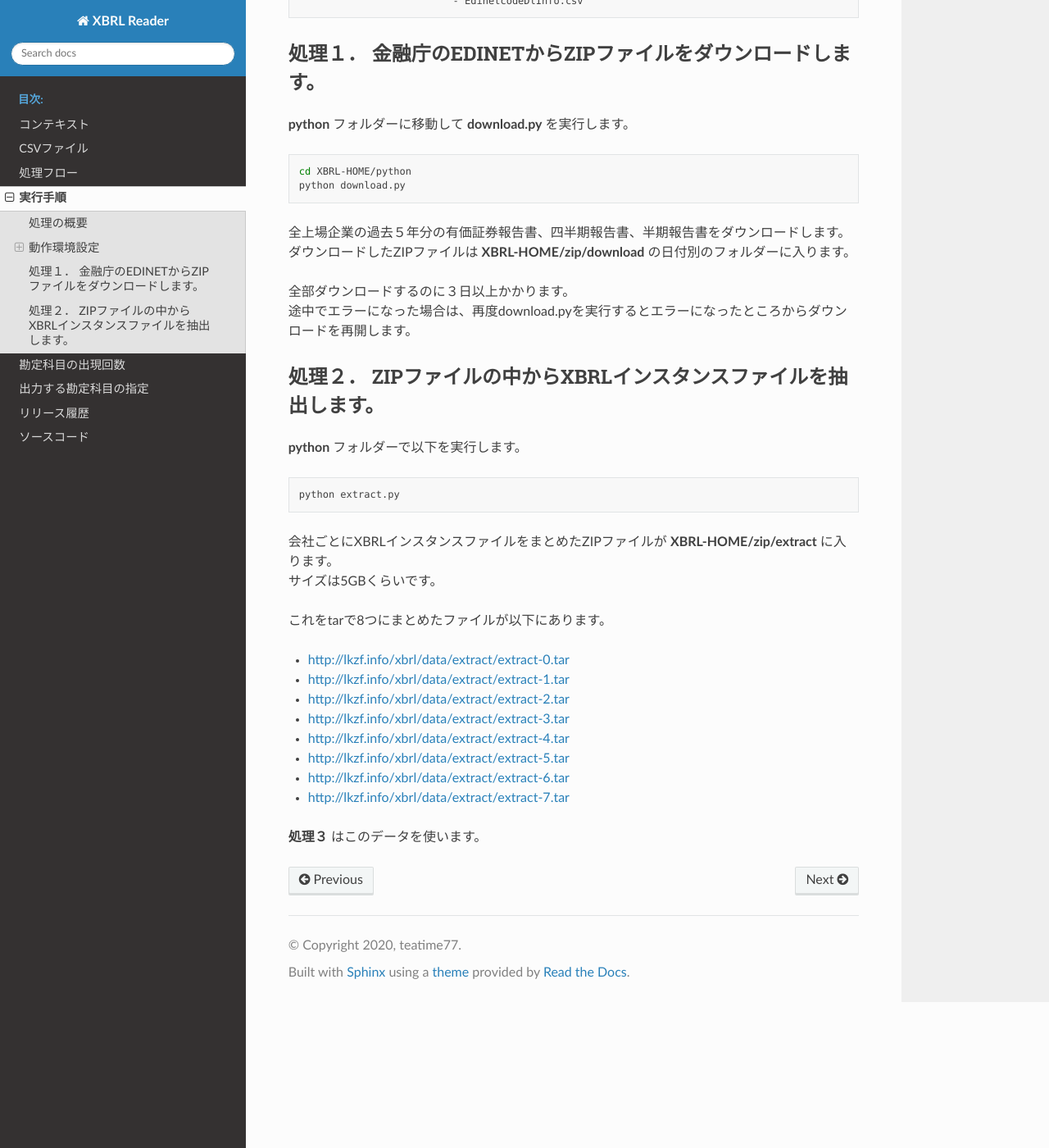
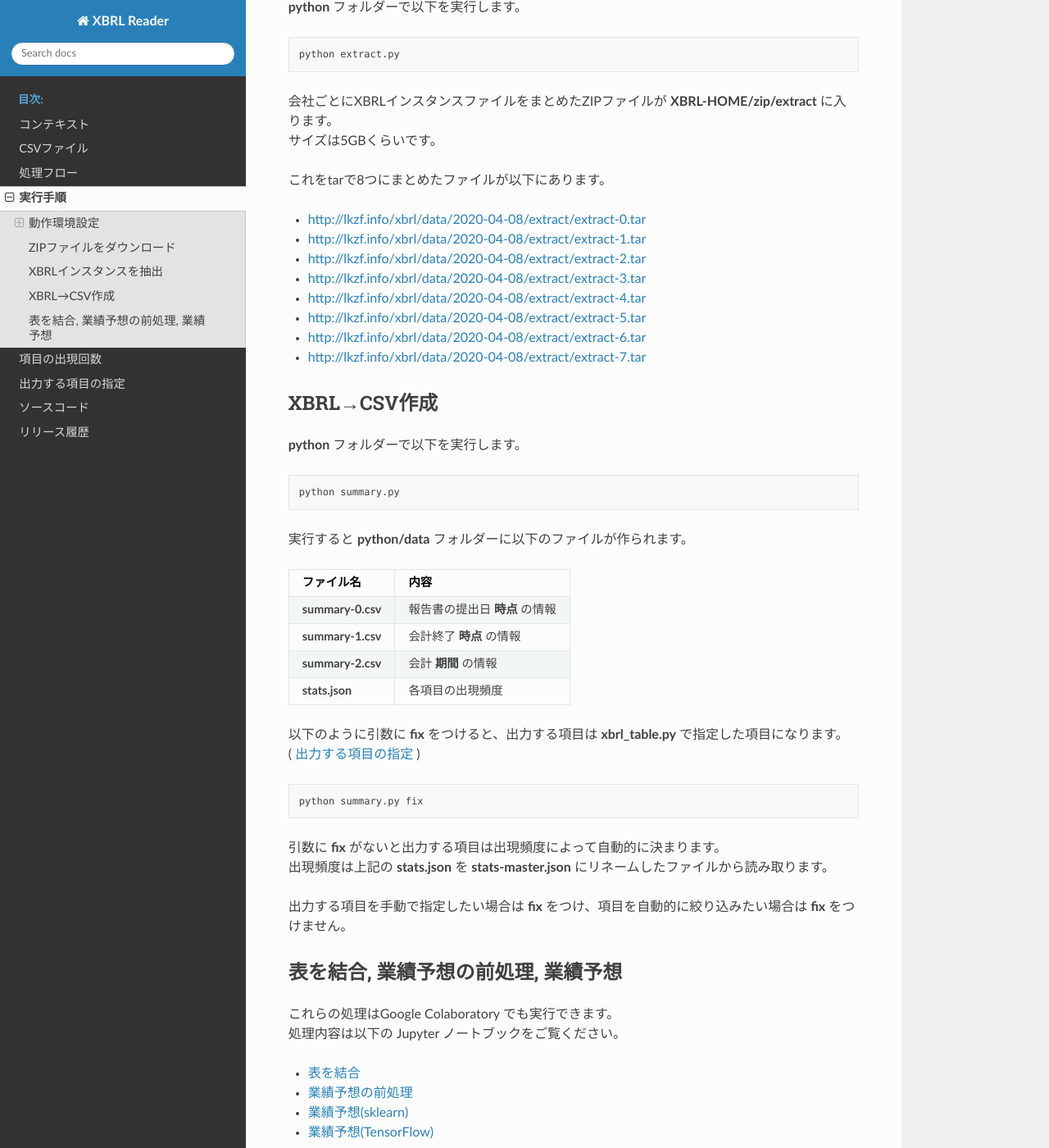
Before and after one commit to teatime77/xbrl-reader, a Sphinx documentation site: the page built from docs/exec.md, in a window 1280 px wide and 1400 px high, scrolled down 1650 px. Shown: the whole window at 82% size. Built offline with Sphinx 7.4.7 and the Read the Docs theme 2.0.0, drawn with Linux system fonts in a browser that asks for light colours; some of the changed text lies outside the part shown.

Commit message:
業績予想

````diff
--- a/docs/exec.md
+++ b/docs/exec.md
@@ -1,25 +1,4 @@
 # 実行手順
-
-
-## 処理の概要
-
-以下の４つの処理があります。
-
-* **処理１** : 金融庁の[EDINET](https://disclosure.edinet-fsa.go.jp/)からZIPファイルをダウンロードします。
-* **処理２** : ZIPファイルの中からXBRLインスタンスファイルを抽出します。
-* **処理３** : XBRLインスタンスファイルから **summary-0.csv**, **summary-1.csv**, **summary-2.csv** を作ります。
-* **処理４** : **summary-0.csv**, **summary-1.csv**, **summary-2.csv** と会社情報から **summary-join.csv** を作ります。
-
-**処理１** は３日くらいかかり、ダウンロードしたファイルは13GBくらいになります。
-
-**処理３** と **処理４** はGoogle Colaboratory でも実行できます。
-処理内容は以下の Jupyter ノートブックをご覧ください。
-* [処理３のノートブック](https://github.com/teatime77/xbrl-reader/blob/master/notebook/make_summary_012.ipynb)
-* [処理４のノートブック](https://github.com/teatime77/xbrl-reader/blob/master/notebook/make_summary_join.ipynb)
-
-**処理１** と **処理２** は省略して、 **処理２** で作ったデータを使って **処理３** 以降を実行することもできます。
-
-以下では **処理１** と **処理２** の実行手順を説明します。
 
 ## 動作環境設定
 
@@ -64,7 +43,7 @@ XBRL-HOME - python
                           - EdinetcodeDlInfo.csv
 ```
 
-## 処理１． 金融庁のEDINETからZIPファイルをダウンロードします。
+## ZIPファイルをダウンロード
 
 **python** フォルダーに移動して **download.py** を実行します。
 
@@ -73,13 +52,16 @@ cd XBRL-HOME/python
 python download.py
 ```
 
-全上場企業の過去５年分の有価証券報告書、四半期報告書、半期報告書をダウンロードします。
+金融庁の[EDINET](https://disclosure.edinet-fsa.go.jp/)から全上場企業の過去５年分の有価証券報告書、四半期報告書、半期報告書のZIPファイルをダウンロードします。
+
 ダウンロードしたZIPファイルは **XBRL-HOME/zip/download** の日付別のフォルダーに入ります。
 
-全部ダウンロードするのに３日以上かかります。
+全部ダウンロードするのに３日くらいかかり、ファイルサイズは13GBくらいになります。
+
 途中でエラーになった場合は、再度download.pyを実行するとエラーになったところからダウンロードを再開します。
 
-## 処理２． ZIPファイルの中からXBRLインスタンスファイルを抽出します。
+## XBRLインスタンスを抽出
+ZIPファイルの中からXBRLインスタンスファイルを抽出します。
 
 **python** フォルダーで以下を実行します。
 
@@ -91,13 +73,54 @@ python extract.py
 サイズは5GBくらいです。
 
 これをtarで8つにまとめたファイルが以下にあります。
-* [http://lkzf.info/xbrl/data/extract/extract-0.tar](http://lkzf.info/xbrl/data/extract/extract-0.tar)
-* [http://lkzf.info/xbrl/data/extract/extract-1.tar](http://lkzf.info/xbrl/data/extract/extract-1.tar)
-* [http://lkzf.info/xbrl/data/extract/extract-2.tar](http://lkzf.info/xbrl/data/extract/extract-2.tar)
-* [http://lkzf.info/xbrl/data/extract/extract-3.tar](http://lkzf.info/xbrl/data/extract/extract-3.tar)
-* [http://lkzf.info/xbrl/data/extract/extract-4.tar](http://lkzf.info/xbrl/data/extract/extract-4.tar)
-* [http://lkzf.info/xbrl/data/extract/extract-5.tar](http://lkzf.info/xbrl/data/extract/extract-5.tar)
-* [http://lkzf.info/xbrl/data/extract/extract-6.tar](http://lkzf.info/xbrl/data/extract/extract-6.tar)
-* [http://lkzf.info/xbrl/data/extract/extract-7.tar](http://lkzf.info/xbrl/data/extract/extract-7.tar)
+* [http://lkzf.info/xbrl/data/2020-04-08/extract/extract-0.tar](http://lkzf.info/xbrl/data/2020-04-08/extract/extract-0.tar)
+* [http://lkzf.info/xbrl/data/2020-04-08/extract/extract-1.tar](http://lkzf.info/xbrl/data/2020-04-08/extract/extract-1.tar)
+* [http://lkzf.info/xbrl/data/2020-04-08/extract/extract-2.tar](http://lkzf.info/xbrl/data/2020-04-08/extract/extract-2.tar)
+* [http://lkzf.info/xbrl/data/2020-04-08/extract/extract-3.tar](http://lkzf.info/xbrl/data/2020-04-08/extract/extract-3.tar)
+* [http://lkzf.info/xbrl/data/2020-04-08/extract/extract-4.tar](http://lkzf.info/xbrl/data/2020-04-08/extract/extract-4.tar)
+* [http://lkzf.info/xbrl/data/2020-04-08/extract/extract-5.tar](http://lkzf.info/xbrl/data/2020-04-08/extract/extract-5.tar)
+* [http://lkzf.info/xbrl/data/2020-04-08/extract/extract-6.tar](http://lkzf.info/xbrl/data/2020-04-08/extract/extract-6.tar)
+* [http://lkzf.info/xbrl/data/2020-04-08/extract/extract-7.tar](http://lkzf.info/xbrl/data/2020-04-08/extract/extract-7.tar)
 
-**処理３** はこのデータを使います。
+## XBRL→CSV作成
+
+**python** フォルダーで以下を実行します。
+
+```bash
+python summary.py
+```
+
+実行すると **python/data** フォルダーに以下のファイルが作られます。
+
+```eval_rst
+======================  ===================================
+ファイル名               内容
+======================  ===================================
+**summary-0.csv**       報告書の提出日 **時点** の情報
+**summary-1.csv**       会計終了 **時点** の情報
+**summary-2.csv**       会計 **期間** の情報
+**stats.json**          各項目の出現頻度
+======================  ===================================
+```
+
+以下のように引数に **fix** をつけると、出力する項目は **xbrl_table.py** で指定した項目になります。
+ ( [出力する項目の指定](output_items.md) )
+
+```bash
+python summary.py fix
+```
+
+引数に **fix** がないと出力する項目は出現頻度によって自動的に決まります。
+出現頻度は上記の **stats.json** を **stats-master.json** にリネームしたファイルから読み取ります。
+
+出力する項目を手動で指定したい場合は **fix** をつけ、項目を自動的に絞り込みたい場合は **fix** をつけません。
+
+## 表を結合, 業績予想の前処理, 業績予想
+
+これらの処理はGoogle Colaboratory でも実行できます。
+処理内容は以下の Jupyter ノートブックをご覧ください。
+
+* [表を結合](https://github.com/teatime77/xbrl-reader/blob/master/notebook/make_summary_join.ipynb)
+* [業績予想の前処理](https://github.com/teatime77/xbrl-reader/blob/master/notebook/preprocess.ipynb)
+* [業績予想(sklearn)](https://github.com/teatime77/xbrl-reader/blob/master/notebook/sklearn.ipynb)
+* [業績予想(TensorFlow)](https://github.com/teatime77/xbrl-reader/blob/master/notebook/TensorFlow.ipynb)
--- a/docs/freq_stats.md
+++ b/docs/freq_stats.md
@@ -1,6 +1,8 @@
-# 勘定科目の出現回数
+# 項目の出現回数
 
-**処理３** の **summary.py** を実行すると **python/data/stats.txt** に勘定科目の出現回数が書かれます。
+**summary.py** を実行すると **python/data/stats.txt** に項目の出現回数が書かれます。
+
+同じ内容がJSONファイルとして **python/data/stats.json** にも書かれます。
 
 出現回数は報告書の種類別、会計基準別、コンテスト別に集計されます。
 
@@ -10,7 +12,7 @@
 
 コンテストは、[コンテキスト](context.md)をご覧ください。
 
-以下はstats.txtの例で、 **有価証券報告書** の **Japan GAAP** の **当期連結期間** に現れた勘定科目の情報が書かれています。
+以下はstats.txtの例で、 **有価証券報告書** の **Japan GAAP** の **当期連結期間** に現れた項目の情報が書かれています。
 
 ```
 --------------------------------------------------------------------------------
@@ -33,7 +35,7 @@
 ======================  ===================================
 項目                     値
 ======================  ===================================
-勘定科目のID             jppfs_cor:DepreciationSGA
+項目のID                 jppfs_cor:DepreciationSGA
 ラベル                   減価償却費
 冗長ラベル                減価償却費、販売費及び一般管理費
 型                       monetaryItemType
--- a/docs/index.rst
+++ b/docs/index.rst
@@ -9,6 +9,8 @@ XBRL Reader
 | 金融庁の `EDINET <https://disclosure.edinet-fsa.go.jp/>`_ から上場企業の決算情報(XBRLファイル)をダウンロードし、
 | XBRLファイルからCSVファイルを作成します。
 
+作成したCSVファイルから機械学習で業績予想をします。
+
 .. toctree::
    :maxdepth: 0
    :caption: 目次:
@@ -19,9 +21,8 @@ XBRL Reader
    exec.md
    freq_stats.md
    output_items.md
+   module/index
    release.md
-
-   module/index
 
 | Qiitaの記事もご覧ください。
 | `全上場企業の過去５年間の決算情報をCSVファイルに変換 <https://qiita.com/teatime77/items/e5aa2d9027749768f50d>`_
--- a/docs/output_items.md
+++ b/docs/output_items.md
@@ -1,6 +1,11 @@
-# 出力する勘定科目の指定
+# 出力する項目の指定
 
-**処理３** の **summary.py** でCSVファイルに出力する項目は **python** フォルダーの **xbrl_table.py** で指定します。
+<font color="red">ここで書かれている内容はsummary.pyを実行するときコマンドライン引数に'fix'を指定したときのみ有効です。</font>
+
+<font color="red">引数がない場合は、出力する項目は出現頻度によって自動的に決まります。</font>
+
+
+**summary.py** でCSVファイルに出力する項目は **python** フォルダーの **xbrl_table.py** で指定します。
 
 コンテストごとに出力先のCSVファイルが変わります。
 
@@ -39,4 +44,4 @@ duration_account_ids = [
 
 **summary-2.csv** (会計期間)に出力する項目は **duration_account_ids** の中に書きます。
 
-出力する項目を追加したい場合は、 [勘定科目の出現回数](freq_stats.md) で説明した **python/data/stats.txt** の中の1行をコピーして追加してください。
+出力する項目を追加したい場合は、 [項目の出現回数](freq_stats.md) で説明した **python/data/stats.txt** の中の1行をコピーして追加してください。
--- a/docs/process_flow.md
+++ b/docs/process_flow.md
@@ -8,29 +8,33 @@
         node [fontname = "MS Gothic"];
         edge [fontname = "MS Gothic"];
 
-        EDINET [ shape=cylinder, label="EDINET"];
+        EDINET [ shape=cylinder, label="金融庁のEDINET"];
         report_zip [ shape=box3d, label="インラインXBRL\nXBRLインスタンス\n提出者別タクソノミ\nマニフェスト"];
 
         xbrl_zip [ shape=box3d, label="XBRLインスタンス"];
         summary_012 [ shape=box, label="summary_0.csv, summary_1.csv, summary_2.csv" ];
         company [ shape=box, label="会社情報"];
         summary_join [ shape=box, label="summary_join.csv" ];
+        pickle [ shape=box, label="preprocess-*.pickle" ];
 
-        proc1 [ shape = box, label = "ZIPファイルをダウンロード", style = "rounded" ];
-        proc2 [ shape = box, label = "XBRLインスタンスを抽出", style = "rounded" ];
-        proc3 [ shape = box, label = "XBRL→CSV作成", style = "rounded" ];
-        proc4 [ shape = box, label = "表を結合", style = "rounded" ];
+        proc1 [ shape = box, label = "ZIPファイルをダウンロード ( download.py )", style = "rounded" ];
+        proc2 [ shape = box, label = "XBRLインスタンスを抽出 ( extract.py )", style = "rounded" ];
+        proc3 [ shape = box, label = "XBRL→CSV作成 ( summary.py )", style = "rounded" ];
+
+        proc4 [ shape = box, label = "表を結合(make_summary_join.ipynb)", style = "rounded" ];
+        proc5 [ shape = box, label = "財務分析のサンプルアプリ", style = "rounded" ];
+
+        proc6 [ shape = box, label = "業績予想の前処理(preprocess.ipynb)", style = "rounded" ];
+        proc7 [ shape = box, label = "業績予想 ( sklearn.ipynb, TensorFlow.ipynb )", style = "rounded" ];
 
         EDINET -> proc1 -> report_zip -> proc2 -> xbrl_zip -> proc3 -> summary_012;
+
         summary_012 -> proc4;
         company -> proc4;
-        proc4 -> summary_join;
+        proc4 -> summary_join -> proc5;
+
+        summary_012 -> proc6;
+        company -> proc6;
+        proc6 -> pickle -> proc7;
    }
 ```
-
-
-
-1. 金融庁の[EDINET](https://disclosure.edinet-fsa.go.jp/)からZIPファイルをダウンロードします。
-2. ZIPファイルの中からXBRLインスタンスファイルを抽出します。
-3. XBRLインスタンスファイルから **summary-0.csv**, **summary-1.csv**, **summary-2.csv** を作ります。
-4. **summary-0.csv**, **summary-1.csv**, **summary-2.csv** と会社情報から **summary-join.csv** を作ります。
--- a/docs/release.md
+++ b/docs/release.md
@@ -1,42 +1,22 @@
 # リリース履歴
 
-### 2020年3月23日
-
-#### プログラムの変更
+## 2020年3月23日
 
 * 会計基準の [IFRS](https://ja.wikipedia.org/wiki/%E5%9B%BD%E9%9A%9B%E8%B2%A1%E5%8B%99%E5%A0%B1%E5%91%8A%E5%9F%BA%E6%BA%96) に一部対応しました。
 IFRSの項目のうち冗長ラベルが **Japan GAAP** の項目と対応するものはCVSファイルに出力するようにしました。
 例えば冗長ラベルが"資本（IFRS）"の項目は、 **Japan GAAP** の"資本"と同じとみなします。
 
-* [勘定科目の出現回数](freq_stats.md) を会計基準ごとに集計するようにしました。
+* [項目の出現回数](freq_stats.md) を会計基準ごとに集計するようにしました。
 
 * **処理３** の **summary.py** を実行すると **python/data/calc_tree.txt** に、XBRLの計算リンクによるツリーを出力するようにしました。
 ツリーは項目間の計算の依存関係を示すものですが、まだ開発中の機能です。
 
-#### データの更新
 
-EDINETから最新のデータをダウンロードしました。
-新しいプログラムで作成したデータを以下にアップロードしました。
+## 2020年4月8日
 
-##### **処理２** のextract.pyの出力ファイル
+* 項目の出現頻度をJSONファイル( **stats.json** )に書きます。
 
-* [http://lkzf.info/xbrl/data/2020-03-24/extract/extract-0.tar](http://lkzf.info/xbrl/data/2020-03-24/extract/extract-0.tar)
-* [http://lkzf.info/xbrl/data/2020-03-24/extract/extract-1.tar](http://lkzf.info/xbrl/data/2020-03-24/extract/extract-1.tar)
-* [http://lkzf.info/xbrl/data/2020-03-24/extract/extract-2.tar](http://lkzf.info/xbrl/data/2020-03-24/extract/extract-2.tar)
-* [http://lkzf.info/xbrl/data/2020-03-24/extract/extract-3.tar](http://lkzf.info/xbrl/data/2020-03-24/extract/extract-3.tar)
-* [http://lkzf.info/xbrl/data/2020-03-24/extract/extract-4.tar](http://lkzf.info/xbrl/data/2020-03-24/extract/extract-4.tar)
-* [http://lkzf.info/xbrl/data/2020-03-24/extract/extract-5.tar](http://lkzf.info/xbrl/data/2020-03-24/extract/extract-5.tar)
-* [http://lkzf.info/xbrl/data/2020-03-24/extract/extract-6.tar](http://lkzf.info/xbrl/data/2020-03-24/extract/extract-6.tar)
-* [http://lkzf.info/xbrl/data/2020-03-24/extract/extract-7.tar](http://lkzf.info/xbrl/data/2020-03-24/extract/extract-7.tar)
+* summary.pyを実行するときコマンドライン引数がない場合、出力する項目は出現頻度によって自動的に決まります。
+引数に'fix'を指定した場合は今までと同じです。( [出力する項目の指定](output_items.md) )
 
-##### **処理３** の出力ファイル
-
-* [http://lkzf.info/xbrl/data/2020-03-24/summary-0.csv](http://lkzf.info/xbrl/data/2020-03-24/summary-0.csv)
-* [http://lkzf.info/xbrl/data/2020-03-24/summary-1.csv](http://lkzf.info/xbrl/data/2020-03-24/summary-1.csv)
-* [http://lkzf.info/xbrl/data/2020-03-24/summary-2.csv](http://lkzf.info/xbrl/data/2020-03-24/summary-2.csv)
-* [http://lkzf.info/xbrl/data/2020-03-24/stats.txt](http://lkzf.info/xbrl/data/2020-03-24/stats.txt)
-* [http://lkzf.info/xbrl/data/2020-03-24/calc_tree.txt](http://lkzf.info/xbrl/data/2020-03-24/calc_tree.txt)
-
-##### **処理４** の出力ファイル
-
-* [http://lkzf.info/xbrl/data/2020-03-24/summary-join.csv](http://lkzf.info/xbrl/data/2020-03-24/summary-join.csv)
+* 文字列の項目はエスケープ処理をして出力します。
````
Also changed, not shown: 1 other file.
